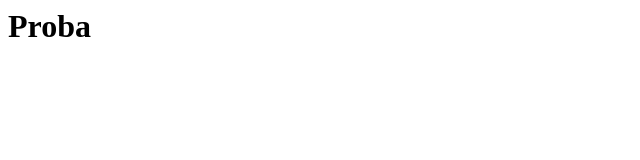
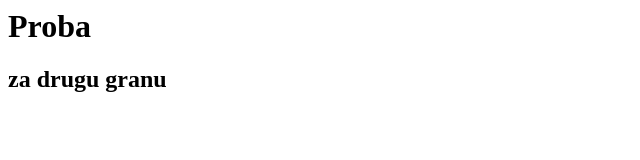
Before and after one commit to JelenaB87/folder1, a plain HTML site: page index.html in a window 1280 px wide. Shown: the whole page, without its empty margins (0-640 px from the left). Drawn offline with Linux system fonts and the light colour scheme.

Commit message:
Update index.html

```diff
--- a/index.html
+++ b/index.html
@@ -3,6 +3,7 @@
 <body>
 
 <h1> Proba </h1>
+  <h2> za drugu granu</h2>
 
 </body>
 </head>
```
